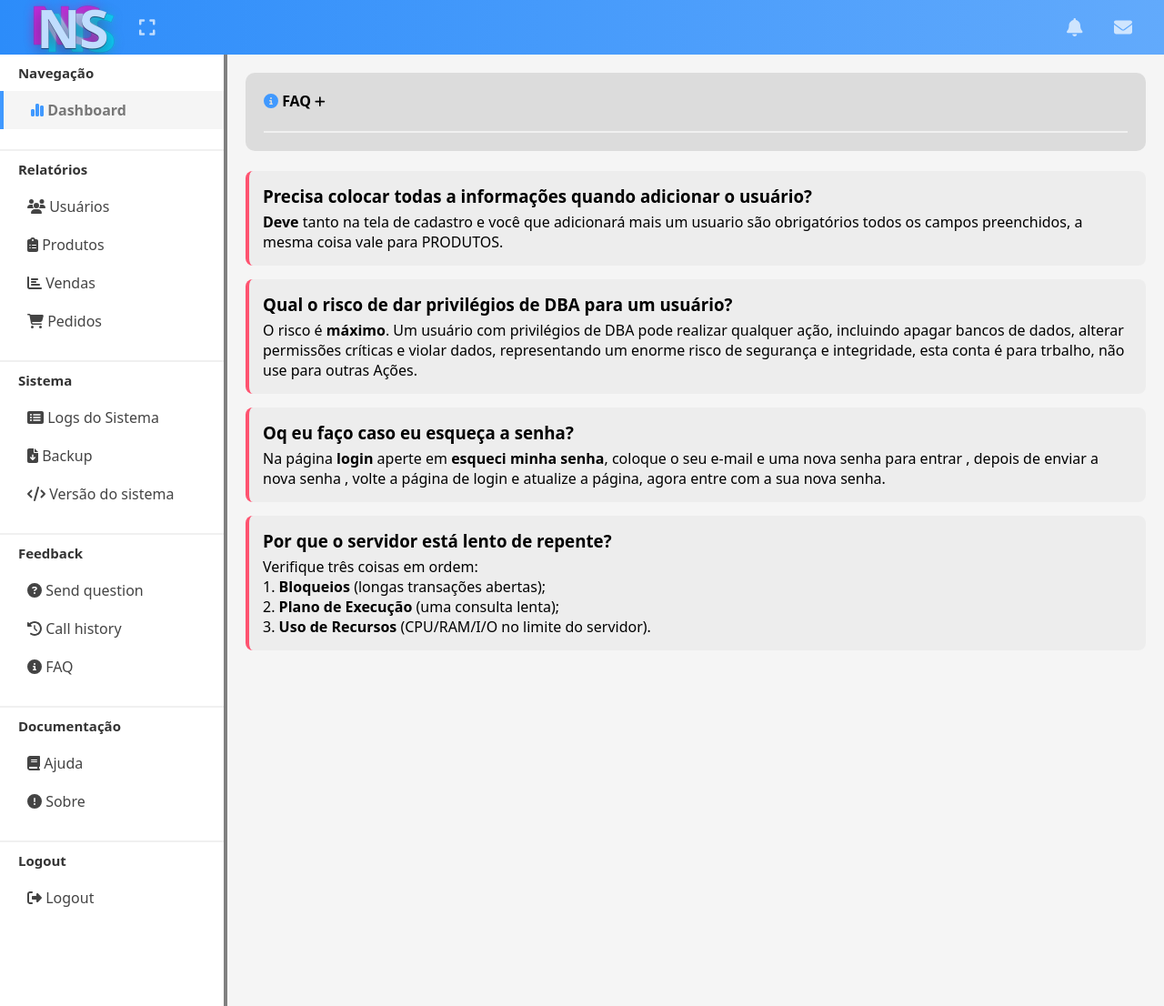
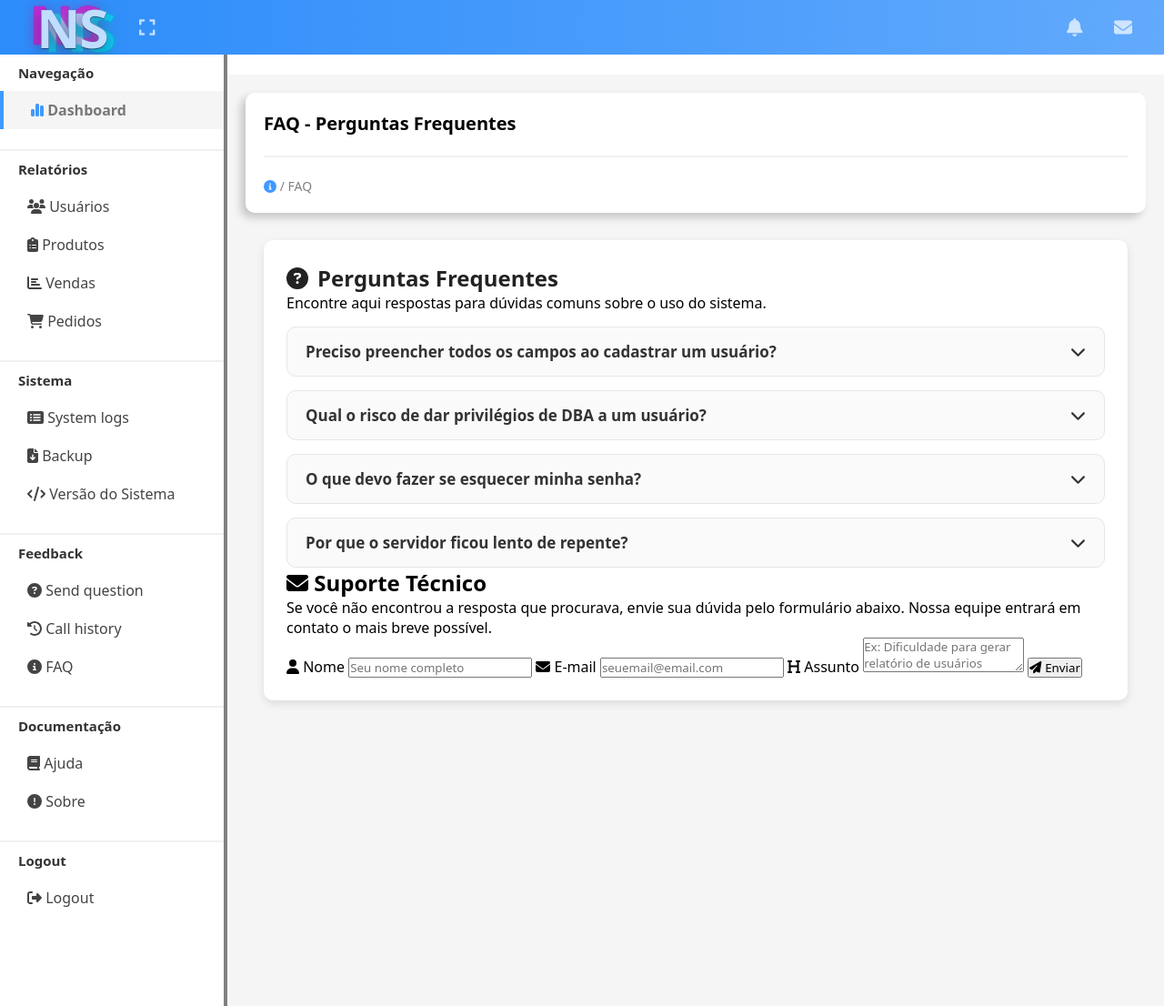
Before and after one commit to tenmenezes/Nexus_SixTech, a PHP site: page /feedback/faq.html in a window 1280 px wide. Shown: the whole page at 91% size. Run offline with PHP 8.4, Linux system fonts and the light colour scheme.

Commit message:
Enviando ajustes da tela FAQ (Incompleto)

```diff
--- a/Master/css/faq.css
+++ b/Master/css/faq.css
@@ -1,31 +1,3 @@
-a{
-    text-decoration: none;
-    color: black;
-}
-.titulo-faq{
-border-radius: 10px;
-background: rgba(0, 0, 0, 0.10);
-padding: 20px;
-}
-
-.tit{
-    color: #4099ff;
-}
-
-button{
-    background-color:  rgba(0, 0, 0, 0.0);
-    border: none;
-    cursor: pointer;
-    display: inline-block;
-}
-button:active{
-    color: #4099ff;
-}
-
-.oculto{
-    display: none;
-}
-
 .content {
     flex: 1;
     background-color: var(--color-background);
@@ -34,19 +6,85 @@ button:active{
     overflow-y: auto;
     padding: 20px;
     margin-left: 250px;
-    /* espaço para a sidebar fixa */
-    margin-top: 0;
-    /* já está coberto pelo .main */
+    box-sizing: border-box;
+}
+
+/* Corrige vazamento lateral */
+body, .main, .content {
+    overflow-x: hidden;
+    max-width: 100%;
+}
+
+.faq-container {
+    background-color: #fff;
+    border-radius: 10px;
+    padding: 25px;
+    box-shadow: 0 4px 10px rgba(0,0,0,0.1);
+    margin: 30px auto; /* centraliza e evita margens laterais fixas */
+    max-width: 950px;
+    width: 100%;
+    box-sizing: border-box;
+}
+
+.faq-container h1 {
+    display: flex;
+    align-items: center;
+    gap: 10px;
+    font-size: 24px;
+    color: #222;
 }
 
 .faq-topic {
-    background: rgba(0, 0, 0, 0.03);
-    border-left: 4px solid var(--primary-color, #ff5370);
-    padding: 15px;
-    border-radius: 8px;
-    margin-bottom: 15px;
+    background-color: #fafafa;
+    border: 1px solid #e6e6e6;
+    border-radius: 10px;
+    padding: 15px 20px;
+    margin-top: 15px;
+    transition: 0.3s;
+    cursor: pointer;
+}
+
+.faq-topic:hover {
+    background-color: #f2f2f2;
 }
 
 .faq-topic h3 {
-    margin: 0 0 5px;
+    font-size: 17px;
+    color: #333;
+    display: flex;
+    align-items: center;
+    justify-content: space-between;
 }
+
+.faq-topic p {
+    color: #333;
+    margin-top: 10px;
+    line-height: 1.6;
+    display: none;
+}
+
+.faq-topic.active p {
+    display: block;
+    animation: fadeIn 0.3s ease;
+}
+
+/* 🔹 Ajustes para telas menores */
+@media (max-width: 768px) {
+    .content {
+        margin-left: 0 !important;
+        padding: 15px;
+    }
+
+    .faq-container {
+        margin: 15px 0;
+        padding: 20px;
+    }
+
+    .faq-container h1 {
+        font-size: 20px;
+    }
+
+    .faq-topic h3 {
+        font-size: 16px;
+    }
+}
--- a/Master/feedback/faq.html
+++ b/Master/feedback/faq.html
@@ -1,28 +1,28 @@
 <!DOCTYPE html>
 <html lang="en">
 <head>
-  <meta charset="UTF-8" />
-    <meta name="viewport" content="width=device-width, initial-scale=1.0" />
-    <link rel="stylesheet" href="../css/master.css">
-    <link rel="stylesheet" href="../css/faq.css">
-
+  <meta charset="UTF-8">
+  <meta name="viewport" content="width=device-width, initial-scale=1.0">
+  !-- Animate.css -->
+    <link rel="stylesheet" href="https://cdnjs.cloudflare.com/ajax/libs/animate.css/4.1.1/animate.min.css"/>
 
     <!-- Font Awesome CDN - CSS -->
-    <link
-      rel="stylesheet"
-      href="https://cdnjs.cloudflare.com/ajax/libs/font-awesome/6.5.0/css/all.min.css"
-      crossorigin="anonymous"
-      referrerpolicy="no-referrer"
-    />
+    <link rel="stylesheet" href="https://cdnjs.cloudflare.com/ajax/libs/font-awesome/6.5.0/css/all.min.css"/>
+
+<link rel="shortcut icon" href="/utils/master.png" type="image/x-icon">
+
+    <!-- CSS Customizado -->
+    <link rel="stylesheet" href="../css/faq.css"/>
+    <link rel="stylesheet" href="../css/master.css"/>
 
     <title>Nexus SixTech - FAQ</title>
 </head>
 <body>
 
+  <!-- HEADER -->
   <header>
     <div class="info-header">
       <div class="logo">
-          <!-- data-text usado pelas pseudo-camadas -->
         <h3 class="glitch" data-text="NS">NS</h3>
       </div>
       <div class="icons-header" title="Tela cheia">
@@ -30,23 +30,19 @@
       </div>
     </div>
     <div style="align-items: center" class="info-header">
-        <i class="fa-solid fa-bell not" title="notificações"></i>
-        <i class="fa-solid fa-envelope mail" title="e-mails"></i>
+      <i class="fa-solid fa-bell not" title="Notificações"></i>
+      <i class="fa-solid fa-envelope mail" title="E-mails"></i>
     </div>
-
-      <!-- Botão hambúrguer (visível apenas no mobile) -->
     <button class="hamburger" id="hamburger">
       <i class="fa-solid fa-bars"></i>
     </button>
   </header>
-    <!--FIM HEADER-->
 
+  <!-- SIDEBAR -->
   <section class="main">
     <div class="sidebar">
       <h3>Navegação</h3>
-        <a class="sidebar-active" href="../master.html"
-          ><i class="fa-solid fa-chart-simple icon-dash"></i> Dashboard</a
-        >
+      <a class="sidebar-active" href="../master.html"><i class="fa-solid fa-chart-simple icon-dash"></i> Dashboard</a>
       <br />
       <hr />
 
@@ -59,9 +55,9 @@
       <hr />
 
       <h3>Sistema</h3>
-        <a href="../system/logs.html"><i class="fas fa-list-alt"></i> Logs do Sistema</a>
+      <a href="../system/logs.html"><i class="fas fa-list-alt"></i> System logs</a>
       <a href="../system/backup.html"><i class="fa-solid fa-file-arrow-down"></i> Backup</a>
-        <a href="../system/systemVersion.html"><i class="fas fa-code"></i> Versão do sistema</a>
+      <a href="../system/systemVersion.html"><i class="fas fa-code"></i> Versão do Sistema</a>
       <br />
       <hr />
 
@@ -82,61 +78,96 @@
       <a href="#"><i class="fa-solid fa-right-from-bracket"></i> Logout</a>
     </div>
 
+    <!-- CONTEÚDO PRINCIPAL -->
+    <div class="content">
+      <div class="titulo-secao">
+        <h2>FAQ - Perguntas Frequentes</h2>
+        <br />
+        <hr />
+        <br />
+        <p><i class="fa-solid fa-info-circle"></i> / FAQ</p>
+      </div>
 
-       <!-- Secao FAQ -->
-        <section class="content" id="guia">
-        <section class="main-version-content ">
+      <!-- SEÇÃO FAQ -->
+      <div class="faq-container">
+        <h1><i class="fa-solid fa-question-circle"></i> Perguntas Frequentes</h1>
+        <p>Encontre aqui respostas para dúvidas comuns sobre o uso do sistema.</p>
 
-          <!--PARTE DO TITULO-->
-          <div class="titulo-faq">
+        <div class="faq-topic">
+          <h3>Preciso preencher todos os campos ao cadastrar um usuário?
+            <i class="fa-solid fa-chevron-down"></i>
+          </h3>
+          <p>Sim, todos os campos são obrigatórios tanto no cadastro de usuários quanto de produtos.
+            Isso garante que as informações fiquem completas e evitem erros no sistema.</p>
+        </div>
 
-          <h1><i class="tit fas fa-info-circle"></i> FAQ <button onclick="hidden_text()"><i class="fa-solid fa-plus"></i></button></h1>
-          <br>
-          <hr />
-          <div class="" id="dash">
-                <p id="test" class="oculto">Aqui você verá as dúvidas mais frequentes do sistema, caso não ache a sua dúvida, procure no <i class="fas fa-book"></i> Help.</a></strong>
-                <br>
+        <div class="faq-topic">
+          <h3>Qual o risco de dar privilégios de DBA a um usuário?
+            <i class="fa-solid fa-chevron-down"></i>
+          </h3>
+          <p>É um risco <strong>muito alto</strong>. Um usuário com privilégios de DBA pode excluir bancos,
+            alterar permissões e comprometer toda a segurança do sistema. Esse tipo de acesso deve ser restrito ao administrador.</p>
+        </div>
+
+        <div class="faq-topic">
+          <h3>O que devo fazer se esquecer minha senha?
+            <i class="fa-solid fa-chevron-down"></i>
+          </h3>
+          <p>Na tela de login, clique em <strong>"Esqueci minha senha"</strong>, insira seu e-mail e defina uma nova senha.
+            Depois é só voltar à tela de login e acessar com a senha atualizada.</p>
+        </div>
+
+        <div class="faq-topic">
+          <h3>Por que o servidor ficou lento de repente?
+            <i class="fa-solid fa-chevron-down"></i>
+          </h3>
+          <p>Verifique:<br>
+            1. Se há <strong>bloqueios</strong> ou transações longas;<br>
+            2. Se há consultas pesadas ou sem índice;<br>
+            3. Se os <strong>recursos do servidor</strong> (CPU/RAM/I/O) estão sobrecarregados.</p>
+        </div>
+
+        <!--seção de suporte-->
+
+        <section class="faq-help">
+          <h2><i class="fa-solid fa-envelope"></i> Suporte Técnico</h2>
+          <p>
+            Se você não encontrou a resposta que procurava, envie sua dúvida pelo formulário abaixo.
+            Nossa equipe entrará em contato o mais breve possível.
           </p>
-            </div>
-        </div>
-          <br>
 
-          <!--PARTE DAS DÚVIDAS-->
-           <div class="faq-topic" id="versao">
-                <h3>Precisa colocar todas a informações quando adicionar o usuário?</h3>
-                <p><strong>Deve</strong> tanto na tela de cadastro e você que adicionará mais um usuario são obrigatórios todos os campos preenchidos, a mesma coisa vale para PRODUTOS.</p>
-            </div>
-            <div class="faq-topic" id="faq">
-                <h3>Qual o risco de dar privilégios de DBA para um usuário?</h3>
-                <p>O risco é <strong>máximo</strong>. Um usuário com privilégios de DBA pode realizar qualquer ação, incluindo apagar bancos de dados, alterar permissões críticas e violar dados, representando um enorme risco de segurança e integridade, esta conta é para trbalho, não use para outras Ações.</p>
-            </div>
-            <div class="faq-topic" id="relatorios">
-                <h3>Oq eu faço caso eu esqueça a senha?</h3>
-                 Na página <strong>login</strong> aperte em <strong>esqueci minha senha</strong>, coloque o seu e-mail e uma nova senha para entrar , depois de enviar a nova senha , volte a página de login e atualize a página, agora entre com a sua nova senha.</p>
-            </div>
-            <div class="faq-topic" id="backup">
-                <h3>Por que o servidor está lento de repente?</h3>
-                <p>Verifique três coisas em ordem: <br>
-                1. <strong>Bloqueios</strong> (longas transações abertas); <br>
-                2. <strong>Plano de Execução</strong> (uma consulta lenta); <br>
-                3. <strong>Uso de Recursos</strong> (CPU/RAM/I/O no limite do servidor).</p>
+          <div class="support-form">
+            <label for="nome"><i class="fa-solid fa-user"></i> Nome</label>
+            <input type="text" id="nome" placeholder="Seu nome completo" required>
+
+            <label for="email"><i class="fa-solid fa-envelope"></i> E-mail</label>
+            <input type="text" id="email" placeholder="seuemail@email.com" required>
+
+            <label for="assunto"><i class="fa-solid fa-heading"></i> Assunto</label>
+            <textarea id="assunto" placeholder="Ex: Dificuldade para gerar relatório de usuários"></textarea>
+
+            <button type="submit" class="btn">
+              <i class="fa-solid fa-paper-plane"></i> Enviar
+            </button>
           </div>
         </section>
-        </section>
 
-    </section>
+
+      </div>
+
+  <!-- SCRIPTS -->
   <script>
-      //EFEITO DO BOTAO//
-function hidden_text(){
-  const titulo = document.getElementById('test');
-  titulo.classList.toggle('oculto');
-}
+    // Efeito abrir/fechar respostas
+    document.querySelectorAll(".faq-topic").forEach(item => {
+      item.addEventListener("click", () => {
+        item.classList.toggle("active");
+      });
+    });
+  </script>
 
-</script>
-         <!-- Font Awesome CDN - JS -->
   <script src="https://cdnjs.cloudflare.com/ajax/libs/font-awesome/6.5.0/js/all.min.js"></script>
   <script src="../js/sidebar.js"></script>
   <script src="../js/transition.js"></script>
-  </body>
+
 </body>
 </html>
```
Lines whose indentation alone changed are shown as unchanged.
